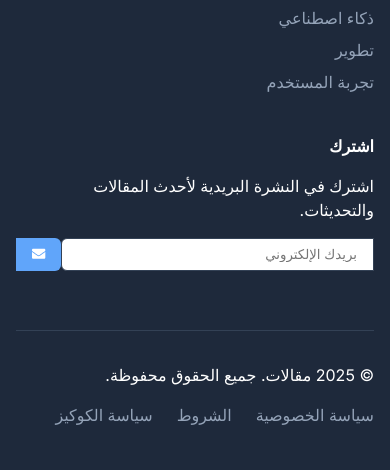
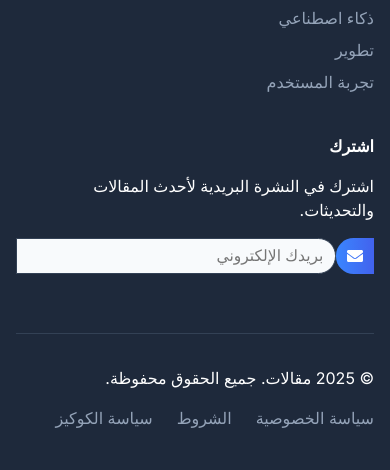
Before and after one commit to mohamedsharshar/article, a PHP site: page / in a window 390 px wide. Shown: the part 1729-2199 px from the top of the page. Before the commit the page ends 2154 px from the top, so only its background shows below. Run offline with PHP 8.4, Linux system fonts and the light colour scheme; data comes from the database, SQL or seed files in the repository; data that the repository does not hold is empty.

Commit message:
Add footer subscription form styles for email input and button

```diff
--- a/css/index.css
+++ b/css/index.css
@@ -659,3 +659,67 @@ body, html {
     color: var(--color-primary);
   }
 }
+
+.footer-subscribe .input-group {
+  display: flex;
+  flex-direction: row-reverse;
+  align-items: stretch;
+  width: 100%;
+  margin-top: 1rem;
+}
+
+.footer-subscribe input[type="email"] {
+  flex: 1;
+  padding: 0.6rem 1rem;
+  border: 1.5px solid var(--color-slate-200);
+  border-radius: 0 0.5rem 0.5rem 0;
+  outline: none;
+  font-size: 1rem;
+  background: #f8fafc;
+  transition: border 0.2s, box-shadow 0.2s;
+  direction: rtl;
+  text-align: right;
+}
+
+.footer-subscribe input[type="email"]:focus {
+  border-color: var(--color-primary);
+  box-shadow: 0 2px 8px #3b82f62a;
+}
+
+.footer-subscribe button[type="submit"] {
+  padding: 0 1.1rem;
+  background: linear-gradient(90deg, #3a86ff 0%, #4262ed 100%);
+  color: #fff;
+  border: none;
+  border-radius: 0.5rem 0 0 0.5rem;
+  font-size: 1.2rem;
+  font-weight: bold;
+  cursor: pointer;
+  transition: background 0.2s, box-shadow 0.2s, transform 0.15s;
+  display: flex;
+  align-items: center;
+  justify-content: center;
+}
+
+.footer-subscribe button[type="submit"]:hover {
+  background: linear-gradient(90deg, #4262ed 0%, #3a86ff 100%);
+  box-shadow: 0 2px 8px #3b82f62a;
+  transform: scale(1.05);
+}
+
+@media (max-width: 600px) {
+  .footer-subscribe .input-group {
+    flex-direction: row-reverse;
+    width: 100%;
+  }
+
+  .footer-subscribe input[type="email"] {
+    font-size: 0.97rem;
+    padding: 0.5rem 0.7rem;
+  }
+
+  .footer-subscribe button[type="submit"] {
+    font-size: 1rem;
+    padding: 0 0.7rem;
+  }
+}
--- a/index.php
+++ b/index.php
@@ -474,6 +474,64 @@ body {
   cursor: pointer;
 }
 
+.footer-subscribe .input-group {
+  display: flex;
+  flex-direction: row-reverse;
+  align-items: stretch;
+  width: 100%;
+  margin-top: 1rem;
+}
+.footer-subscribe input[type="email"] {
+  flex: 1;
+  padding: 0.6rem 1rem;
+  border: 1.5px solid var(--color-slate-200);
+  border-radius: 1.5rem 0rem 0rem 1.5rem;
+  outline: none;
+  font-size: 1rem;
+  background: #f8fafc;
+  transition: border 0.2s, box-shadow 0.2s;
+  direction: rtl;
+  text-align: right;
+}
+.footer-subscribe input[type="email"]:focus {
+  border-color: var(--color-primary);
+  box-shadow: 0 2px 8px #3b82f62a;
+}
+.footer-subscribe button[type="submit"] {
+  padding: 0 1.1rem;
+  background: linear-gradient(90deg, #3a86ff 0%, #4262ed 100%);
+  color: #fff;
+  border: none;
+  border-radius: 0rem 1.5rem 1.5rem 0rem;
+  font-size: 1.2rem;
+  font-weight: bold;
+  cursor: pointer;
+  transition: background 0.2s, box-shadow 0.2s, transform 0.15s;
+  display: flex;
+  align-items: center;
+  justify-content: center;
+}
+.footer-subscribe button[type="submit"]:hover {
+  background: linear-gradient(90deg, #4262ed 0%, #3a86ff 100%);
+  box-shadow: 0 2px 8px #3b82f62a;
+  transform: scale(1.05);
+}
+@media (max-width: 600px) {
+  .footer-subscribe .input-group {
+    flex-direction: row-reverse;
+    width: 100%;
+  }
+  .footer-subscribe input[type="email"] {
+    font-size: 0.97rem;
+    padding: 0.5rem 0.7rem;
+    border-radius: 0 1.1rem 1.1rem 0;
+  }
+  .footer-subscribe button[type="submit"] {
+    font-size: 1rem;
+    padding: 0 0.7rem;
+    border-radius: 1.1rem 0 0 1.1rem;
+  }
+}
 .footer-bottom {
   padding-top: 2rem;
   border-top: 1px solid var(--color-slate-200);
```
